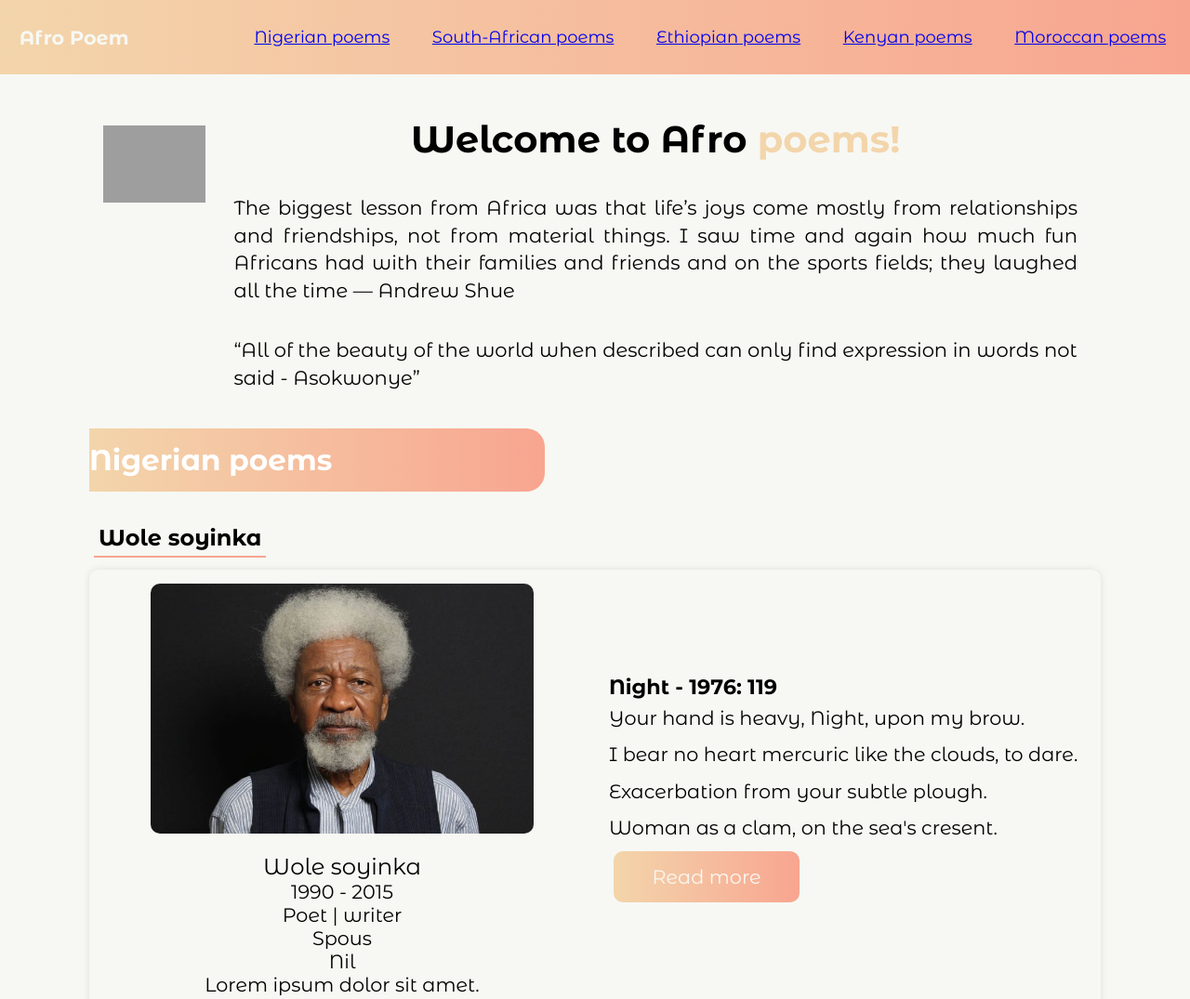
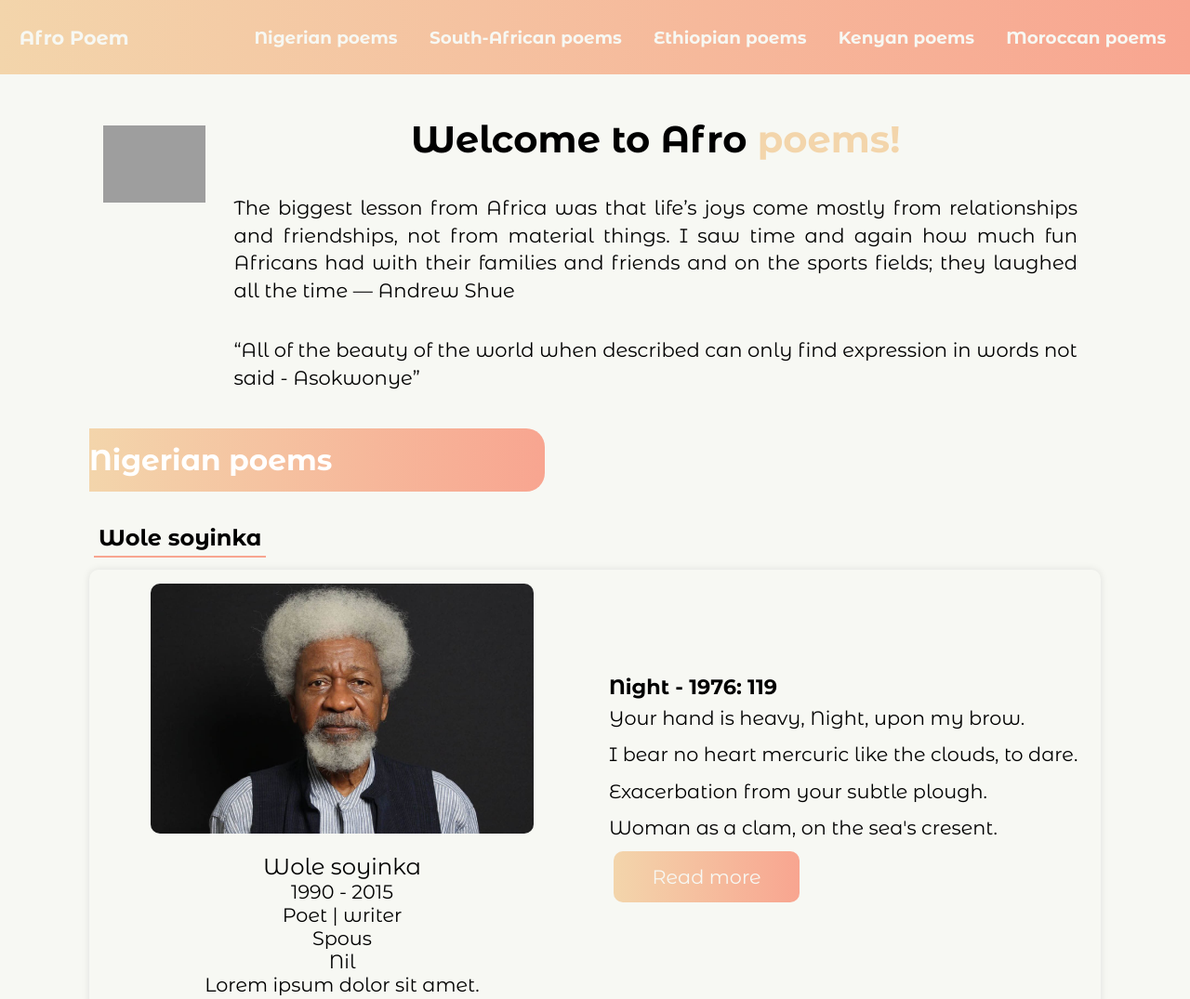
Before and after one commit to Ernestsomto/afro-poem-htmlonly, a plain HTML site: page index.html in a window 1280 px wide. Shown: the top 1075 px of the page at 93% size. Drawn offline with Linux system fonts and the light colour scheme; grey boxes are pictures that could not be loaded.

Commit message:
css updated

```diff
--- a/Css/style.css
+++ b/Css/style.css
@@ -53,6 +53,14 @@ body {
     padding: 0px 5px;
     font-size: 18px;
     overflow: hidden;
+}
+
+.menu>li>a {
+    font-size: 1.15rem;
+    font-weight: 600;
+    text-decoration: none;
+    color: #f7f8f3;
+
 }
 
 
@@ -270,8 +278,9 @@ body {
 
 .Footer-menu ul {
     display: flex;
-    font-size: .8rem;
+    font-size: .9rem;
     list-style-type: none;
+    align-items: center;
 
 
 }
```
